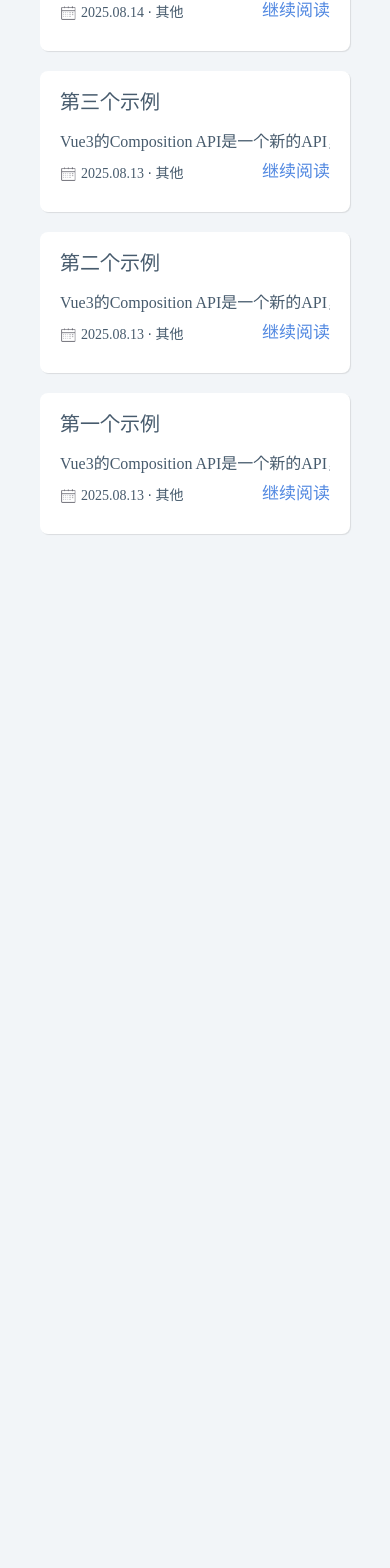
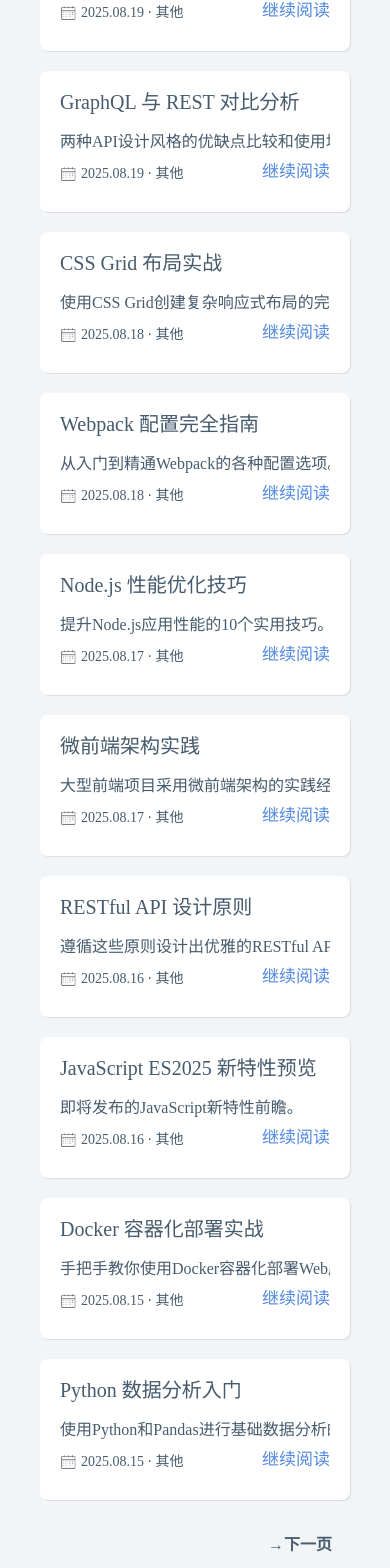
Before and after one commit to cjw260/myBlog, a Vue app: page / in a window 390 px wide. Shown: the part 240-1808 px from the top of the page. Before the commit the page ends 844 px from the top, so only its background shows below. Built offline with nearby package versions, Linux system fonts and the light colour scheme; a web font is replaced by a local one.

Commit message:
分页效果实现，回到顶部效果实现

```diff
--- a/src/stores/allData.js
+++ b/src/stores/allData.js
@@ -12,6 +12,8 @@ export const useAllDataStore = defineStore('allData', () => {
     },
     {
       name: "markdown"
+    }, {
+      name: "git"
     }
   ])
   //文章列表
@@ -43,7 +45,94 @@ export const useAllDataStore = defineStore('allData', () => {
       tags: "markdown",
       time: "2025",
       content: "本篇只简单介绍一下markdown的基本语法",
-  }, ])
+    }, {
+      id: "2025081402",
+      title: "git基础语法",
+      category: "技术文章",
+      tags: "git",
+      time: "2025",
+      content: "git的基本使用语法",
+    }, {
+      id: "2025081501",
+      title: "Python 数据分析入门",
+      category: "数据科学",
+      tags: "python, pandas",
+      time: "2025-08-15",
+      content: "使用Python和Pandas进行基础数据分析的教程。"
+    },
+    {
+      id: "2025081502",
+      title: "Docker 容器化部署实战",
+      category: "DevOps",
+      tags: "docker, 部署",
+      time: "2025-08-15",
+      content: "手把手教你使用Docker容器化部署Web应用。"
+    },
+    {
+      id: "2025081601",
+      title: "JavaScript ES2025 新特性预览",
+      category: "前端开发",
+      tags: "javascript, ecmascript",
+      time: "2025-08-16",
+      content: "即将发布的JavaScript新特性前瞻。"
+    },
+    {
+      id: "2025081602",
+      title: "RESTful API 设计原则",
+      category: "后端开发",
+      tags: "api, 架构",
+      time: "2025-08-16",
+      content: "遵循这些原则设计出优雅的RESTful API接口。"
+    },
+    {
+      id: "2025081701",
+      title: "微前端架构实践",
+      category: "前端架构",
+      tags: "微前端, qiankun",
+      time: "2025-08-17",
+      content: "大型前端项目采用微前端架构的实践经验分享。"
+    },
+    {
+      id: "2025081702",
+      title: "Node.js 性能优化技巧",
+      category: "后端开发",
+      tags: "nodejs, 性能优化",
+      time: "2025-08-17",
+      content: "提升Node.js应用性能的10个实用技巧。"
+    },
+    {
+      id: "2025081801",
+      title: "Webpack 配置完全指南",
+      category: "前端工程化",
+      tags: "webpack, 构建工具",
+      time: "2025-08-18",
+      content: "从入门到精通Webpack的各种配置选项。"
+    },
+    {
+      id: "2025081802",
+      title: "CSS Grid 布局实战",
+      category: "前端开发",
+      tags: "css, 布局",
+      time: "2025-08-18",
+      content: "使用CSS Grid创建复杂响应式布局的完整教程。"
+    },
+    {
+      id: "2025081901",
+      title: "GraphQL 与 REST 对比分析",
+      category: "API设计",
+      tags: "graphql, rest",
+      time: "2025-08-19",
+      content: "两种API设计风格的优缺点比较和使用场景分析。"
+    },
+    {
+      id: "2025081902",
+      title: "前端安全最佳实践",
+      category: "Web安全",
+      tags: "安全, xss, csrf",
+      time: "2025-08-19",
+      content: "保护前端应用免受常见攻击的安全措施。"
+    }
+  ])
   //分类数组
   const categoryList = ref([{
     name: "技术文章",
--- a/src/views/Home/index-home.vue
+++ b/src/views/Home/index-home.vue
@@ -1,22 +1,122 @@
 <script setup>
-import { computed } from "vue";
+import { computed, onMounted, ref } from "vue";
 import articleItem from "./components/articleItem.vue";
 import { useAllDataStore } from "@/stores/allData";
-const allDataStore = useAllDataStore()
+import { useScroll } from "@vueuse/core"; //导入监控滚动组件
+const { y } = useScroll(window); //仅监控窗口y轴上的移动
+const scrollToTop = () => {
+  window.scrollTo({
+    top: 0,
+    behavior: "smooth",
+  });
+};
+const allDataStore = useAllDataStore();
 const reversedList = computed(() => [...allDataStore.articleList].reverse());
+let page = ref(1);
+const finalList = ref(reversedList.value.slice(0, 10));
+const handelChangeList = () => {
+  if (page.value * 10 <= reversedList.value.length)
+    finalList.value = reversedList.value.slice(
+      (page.value - 1) * 10,
+      page.value * 10
+    );
+  else
+    finalList.value = reversedList.value.slice(
+      (page.value - 1) * 10,
+      reversedList.value.length
+    );
+};
+const handelAddPage = () => {
+  page.value++;
+  handelChangeList();
+  scrollToTop()
+};
+const handelReducePage = () => {
+  page.value--;
+  handelChangeList();
+  scrollToTop()
+};
 </script>
 
 
 <template>
   <div class="centerContainer" style="width: 50%; flex: 1 1 auto">
-    <div v-for="item in reversedList" :key="item.id">
+    <div v-for="item in finalList" :key="item.id">
       <articleItem :item="item"></articleItem>
     </div>
-
-
-
+    <div class="pageContainer">
+      <div
+        class="handelPage"
+        v-if="(page - 1) * 10 > 0"
+        @click="handelReducePage()"
+        style="justify-self: start"
+      >
+        &larr;上一页
+      </div>
+      <div
+        class="handelPage"
+        v-if="page * 10 < reversedList.length"
+        @click="handelAddPage()"
+        style="justify-self: end"
+      >
+        &rarr;下一页
+      </div>
+    </div>
+    <button v-if="y > 300" @click="scrollToTop" class="back-to-top">
+      ↑ 回到顶部
+    </button>
   </div>
 </template>
 
 <style scoped>
+.pageContainer {
+  display: grid;
+  width: 100%;
+  height: 50px;
+}
+.handelPage {
+  height: 100%;
+  width: 100px;
+  color: #475b6d;
+  display: flex;
+  align-items: center;
+  justify-content: center;
+  font-size: 16px;
+  font-weight: 800;
+  cursor: pointer;
+}
+.back-to-top {
+  position: fixed;
+  right: 30px;
+  bottom: 30px;
+  padding: 10px 15px;
+  background: #1890ff;
+  color: white;
+  border-radius: 4px;
+  cursor: pointer;
+  border: none;
+  box-shadow: 0 2px 8px rgba(0, 0, 0, 0.15);
+  transition: all 0.3s;
+  z-index: 1000;
+}
+
+.back-to-top:hover {
+  background: #40a9ff;
+  transform: translateY(-2px);
+}
+@media (min-width: 901px) and (max-width: 1199px) {
+  .back-to-top {
+    display: none;
+  }
+}
+@media (min-width: 601px) and (max-width: 900px) {
+  .back-to-top {
+    display: none;
+  }
+}
+@media (max-width: 600px) {
+  .back-to-top {
+    display: none;
+  }
+}
 </style>
--- a/src/views/Layout/components/ArchiveContainer.vue
+++ b/src/views/Layout/components/ArchiveContainer.vue
@@ -1,9 +1,7 @@
 <script setup>
-import { onMounted } from "vue";
 import CategoryItem from "./CategoryItem.vue";
 import { useAllDataStore } from "@/stores/allData";
 const allDataStore = useAllDataStore();
-onMounted(() => {console.log(allDataStore.timeList)})
 </script>
 
 
```
Also changed, not shown: public/markdown/2025081402.md (added, +86 -0 lines). Lines whose indentation alone changed are shown as unchanged.
